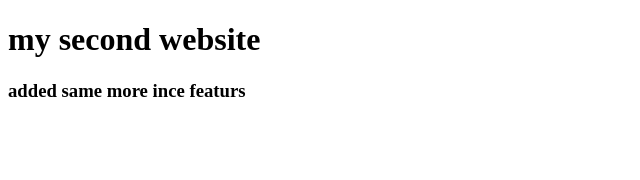
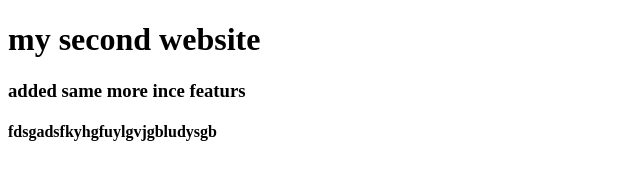
Before and after one commit to SagorBhadro/my-second-website, a plain HTML site: page index.html in a window 1280 px wide. Shown: the whole page, without its empty margins (0-640 px from the left). Drawn offline with Linux system fonts and the light colour scheme.

Commit message:
chang habijabi

```diff
--- a/index.html
+++ b/index.html
@@ -8,5 +8,6 @@
 <body>
     <h1>my second website</h1>
     <h3>added same more ince featurs</h3>
+    <h4>fdsgadsfkyhgfuylgvjgbludysgb</h4>
 </body>
 </html>
```
